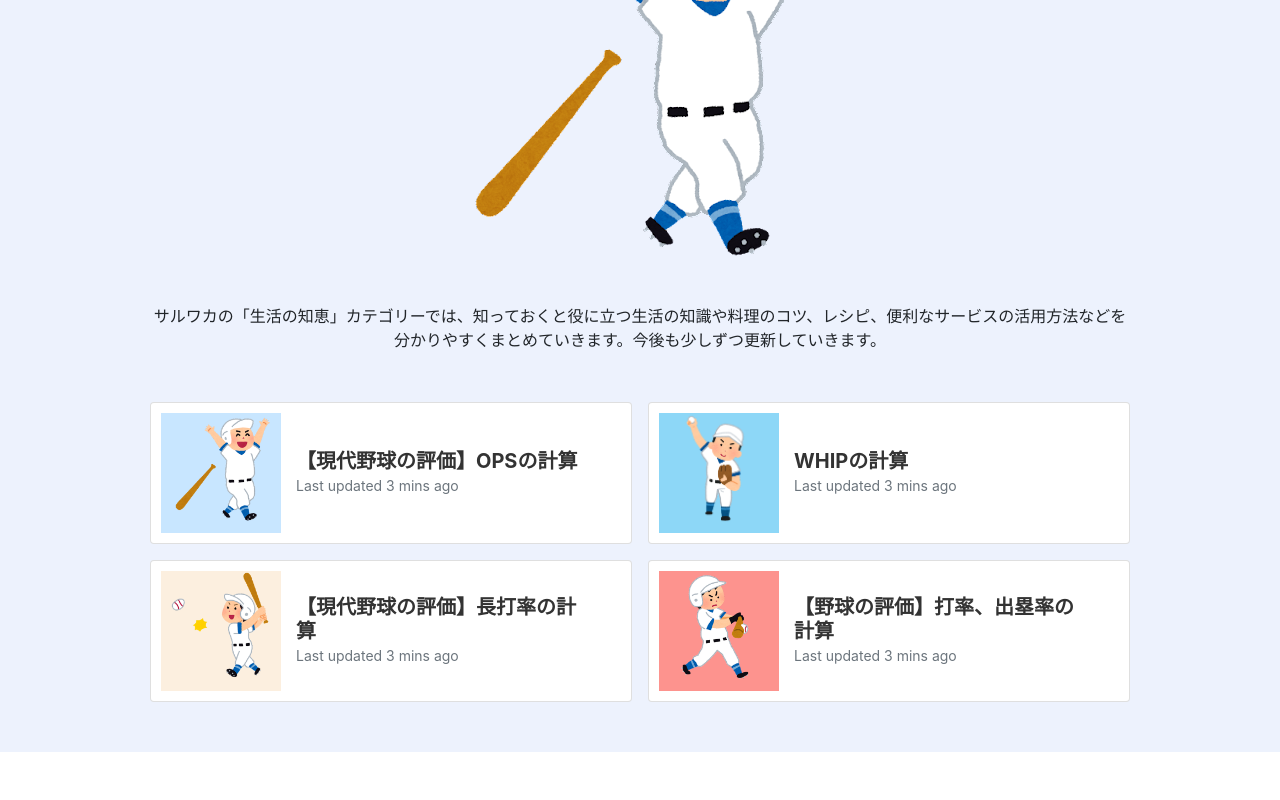
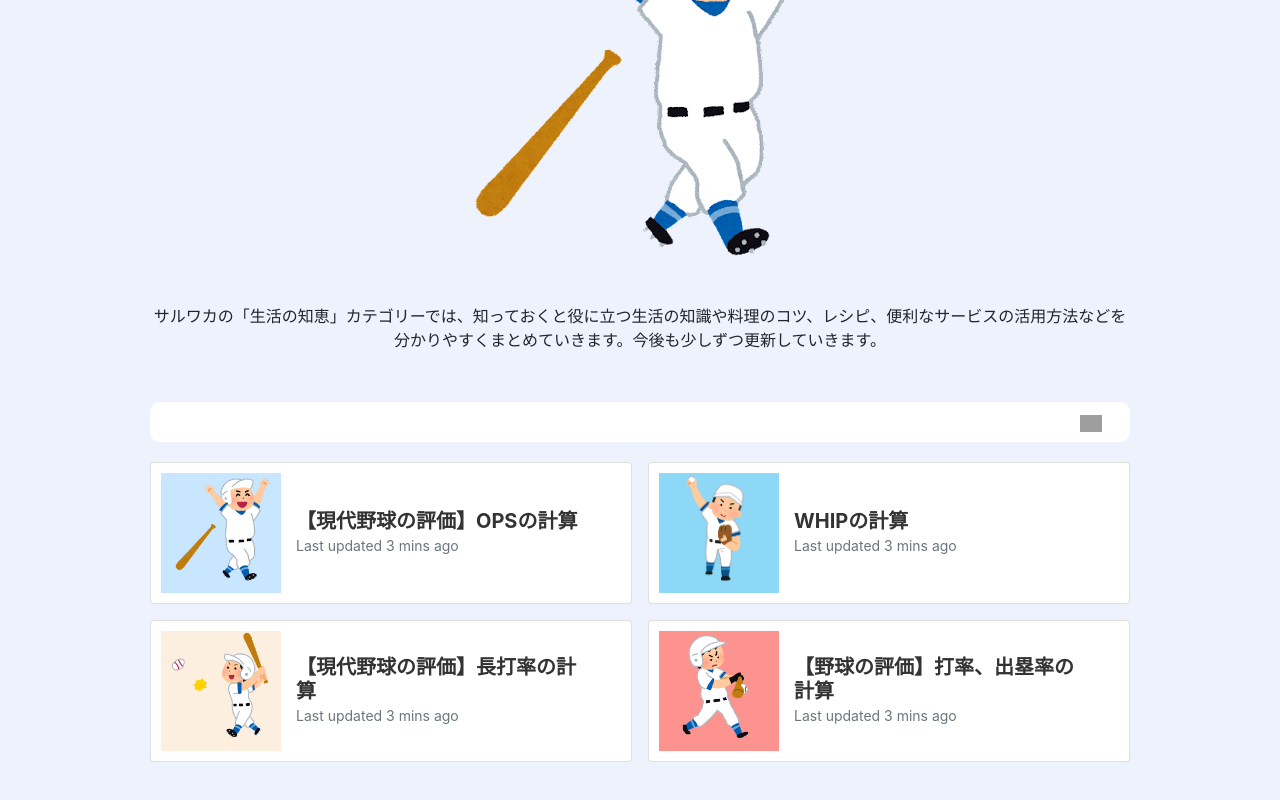
Before and after one commit to rk5155/calragu, a Vue app: page /baseball in a window 1280 px wide. Shown: the part 294-1094 px from the top of the page. Before the commit the page ends 1046 px from the top, so only its background shows below. Built offline with nearby package versions, Linux system fonts and the light colour scheme; grey boxes are pictures that could not be loaded.

Commit message:
野球個別ページで記事検索機能を追加した

```diff
--- a/src/mixins/articles.js
+++ b/src/mixins/articles.js
@@ -3,6 +3,7 @@ export default {
         return {
             keyword: "",
             articles: [],
+            individualArticles: [],
             newArticle: [
                 { title: "【現代野球の評価】OPSの計算", img: "https://saruwakakun.com/wp-content/uploads/2017/06/bookstoread-01-min-1-520x300.png", category: "スポーツ", url: "/ops" },
                 { title: "WHIPの計算", img: "https://saruwakakun.com/wp-content/uploads/2017/06/bookstoread-01-min-1-520x300.png", category: "スポーツ", url: "/whip" },
@@ -61,6 +62,16 @@ export default {
                 return self.indexOf(x) === i;
             });
             return this.articles
+        },
+        searchBabseball: function() {
+            this.sports.forEach(el => {
+                this.pushIndividualArticles(el);
+            });
+            // 重複を削除
+            this.individualArticles = this.individualArticles.filter(function (x, i, self) {
+                return self.indexOf(x) === i;
+            });
+            return this.individualArticles
         }
     },
     methods: {
@@ -70,6 +81,13 @@ export default {
             } else if(!this.keyword) {
                 this.articles = [];
             }
+        },
+        pushIndividualArticles: function(el) {
+            if (el.title.toLowerCase().includes(this.keyword.toLowerCase()) && this.keyword) {
+                this.individualArticles.push(el)
+            } else if(!this.keyword) {
+                this.individualArticles = [];
+            }
         }
     },
 }
--- a/src/views/sports/Baseball.vue
+++ b/src/views/sports/Baseball.vue
@@ -7,8 +7,30 @@
 
         <p class="content__text">サルワカの「生活の知恵」カテゴリーでは、知っておくと役に立つ生活の知識や料理のコツ、レシピ、便利なサービスの活用方法などを分かりやすくまとめていきます。今後も少しずつ更新していきます。</p>
 
-        <div class="content-article">
+        <Search v-model="keyword"></Search>
+
+        <div class="content-article" v-if="searchBabseball.length == 0">
             <template v-for="el in sports">
+                <router-link v-if="el.subcategory == '野球'" :key="el.title" :to="el.url" >
+                    <article class="card">
+                        <div class="row g-0">
+                            <div :class="el.color">
+                                <img :src="el.img" alt="">
+                            </div>
+                            <div class="col-md-8">
+                                <div class="card-body">
+                                    <h2 class="card-title">{{ el.title }}</h2>
+                                    <p class="card-text"><small class="text-muted">Last updated 3 mins ago</small></p>
+                                </div>
+                            </div>
+                        </div>
+                    </article>
+                </router-link>
+            </template>
+        </div>
+
+        <div class="content-article" v-else-if="searchBabseball.length != 0">
+            <template v-for="el in searchBabseball">
                 <router-link v-if="el.subcategory == '野球'" :key="el.title" :to="el.url" >
                     <article class="card">
                         <div class="row g-0">
@@ -31,9 +53,13 @@
 
 <script>
 import articles from '@/mixins/articles.js'
+import Search from "../../components/Search.vue"
 
 export default {
     mixins: [ articles ],
+    components: {
+      Search
+  },
 }
 </script>
 
```
